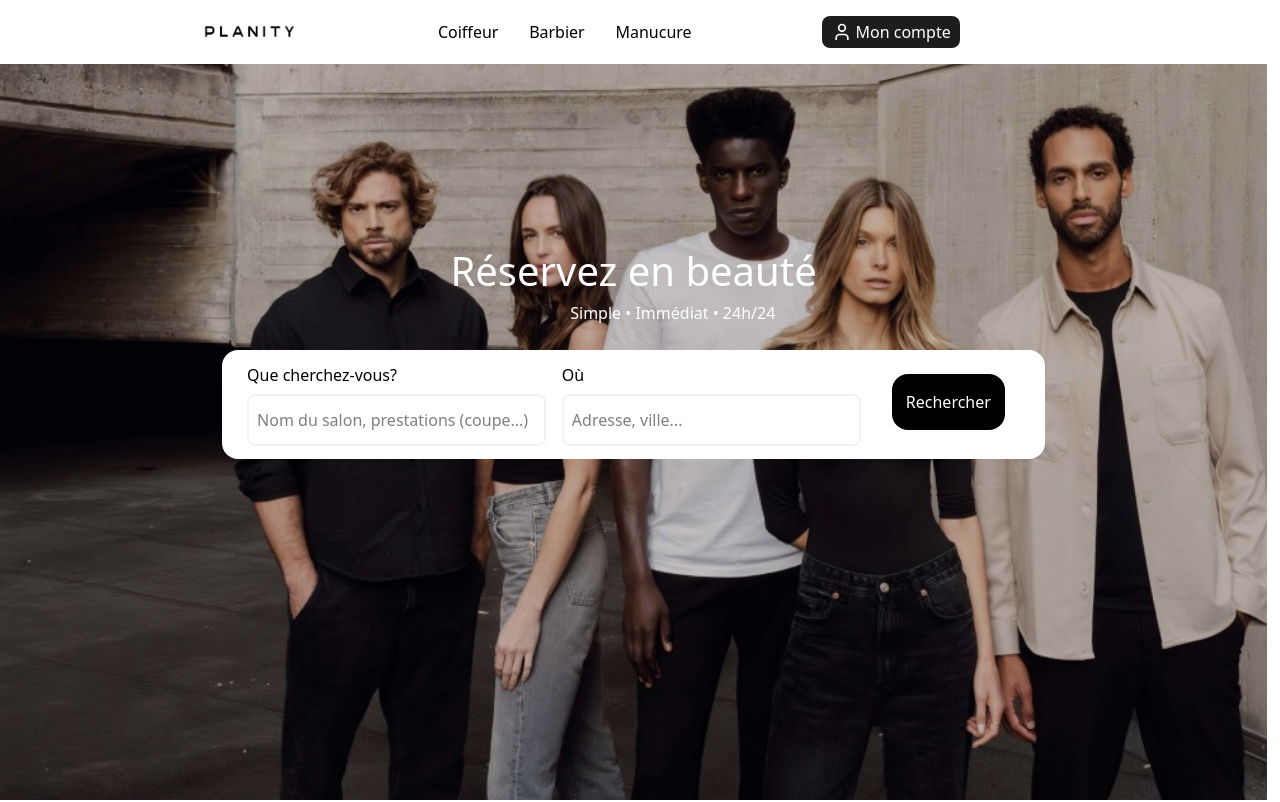
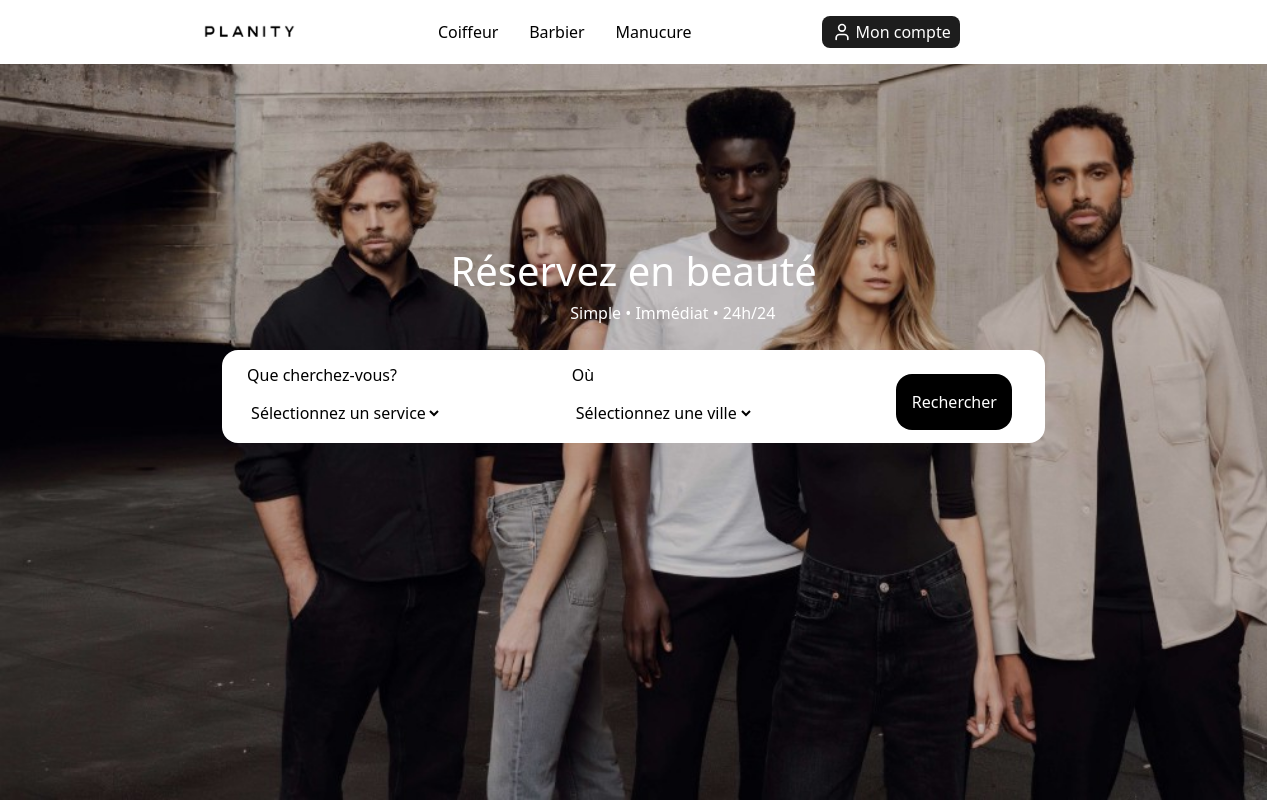
Before and after one commit to luminescencedev/Planity_Clone, a Next.js app in the folder frontend/: page /home in a window 1280 px wide. Shown: the top 802 px of the page. Built offline with nearby package versions, Linux system fonts and the light colour scheme.

Commit message:
fix overall css + home page

```diff
--- a/frontend/pages/home.js
+++ b/frontend/pages/home.js
@@ -18,17 +18,42 @@ export default function Register() {
         <Header />
         <h1>Réservez en beauté</h1>
         <span>Simple • Immédiat • 24h/24</span>
-
-        <form id="search" onSubmit={handleHome} >
-            <label for="name">
-              <span>Que cherchez-vous?</span>
-            <input type="text" id="name" name="name" placeholder="Nom du salon, prestations (coupe...)"></input>
-            </label>
-            <label for="adress">
-              <span>Où</span>
-            <input type="text" id="adress" name="adress" placeholder="Adresse, ville..."></input>
-            </label>
-            <button type="submit">Rechercher</button>
+        <form onSubmit={handleHome} id="search">
+          <label htmlFor="name">
+            <span>Que cherchez-vous?</span>
+            <select
+              id="name"
+              name="name"
+              onChange={(e) => setNameSearch(e.target.value)}
+              value={nameSearch}
+            >
+              <option value="">Sélectionnez un service</option>
+              <option value="Barbier">Barbier</option>
+              <option value="Coiffeur">Coiffeur</option>
+              <option value="Manucure">Manucure</option>
+            </select>
+          </label>
+          <label htmlFor="adress">
+            <span>Où</span>
+            <select
+              id="adress"
+              name="adress"
+              onChange={(e) => setLocalisation(e.target.value)}
+              value={localisation}
+            >
+              <option value="">Sélectionnez une ville</option>
+              <option value="Paris">Paris</option>
+              <option value="Lyon">Lyon</option>
+              <option value="Marseille">Marseille</option>
+              <option value="Bordeaux">Bordeaux</option>
+              <option value="Nice">Nice</option>
+              <option value="Toulouse">Toulouse</option>
+              <option value="Lille">Lille</option>
+              <option value="Nantes">Nantes</option>
+              <option value="Strasbourg">Strasbourg</option>
+            </select>
+          </label>
+          <button type="submit" className="cursor-pointer">Rechercher</button>
         </form>
       </main>
         <article id="discover">
--- a/frontend/styles/account.css
+++ b/frontend/styles/account.css
@@ -1,14 +1,14 @@
 .container-account {
    background-color: #f7f7f7;
 }
-.page-title {
+.container-account .page-title {
     padding-top: 10vh;
     height: auto;
     font-size: 2rem;
     margin-left: 10%;
 }
 
-.container {
+.container-account .container {
     display: flex;
     align-items: flex-start;
     justify-content: space-between;
@@ -16,7 +16,7 @@
     gap: 20px;
 }
 
-.left {
+.container-account .left {
     width: 30%;
     height: 35vh;
     background-color: white;
@@ -30,7 +30,7 @@
     box-shadow: 0 4px 10px rgba(0, 0, 0, 0.1);
 }
 
-  .right {
+.container-account  .right {
     display: flex;
     flex-direction: column;
     width: 60%;
@@ -39,7 +39,7 @@
     gap: 20px;
   }
 
-  .box {
+.container-account  .box {
     display: flex;
     flex-direction: column;
     background-color: white;
@@ -49,7 +49,7 @@
     box-shadow: 0 4px 10px rgba(0, 0, 0, 0.1);
 }
 
-  .rendez-vous {
+ .container-account .rendez-vous {
     padding: 2%;
     display: flex;
     flex-direction: column;
@@ -57,41 +57,41 @@
     height: 20vh;
   }
 
-  .user-infos {
+.container-account  .user-infos {
     display: flex;
     flex-direction: column;
     justify-content: space-evenly;
  height: 40vh;
   }
-  .user-infos h2{
+.container-account  .user-infos h2{
     margin-bottom: 20px;
   }
 
-  .form-group{
+.container-account  .form-group{
     display: flex;
     flex-direction: row;
     gap: 10px;
     width: 30%;
   }
 
-  .container-account h2{
+ .container-account .container-account h2{
     font-weight: 600;
     font-size: larger;
   }
-  .form-row {
+ .container-account .form-row {
     display: flex;
     justify-content: space-between;
     gap: 20px;
     width: 100%;
   }
 
-  .form-group {
+ .container-account .form-group {
     flex: 1;
     display: flex;
     flex-direction: column;
   }
 
-  #rdv-submit{
+ .container-account #rdv-submit{
     background-color: black;
     color: white;
     border: none;
@@ -103,7 +103,7 @@
     width: 20%;
   }
 
-  form button{
+.container-account  form button{
     background-color: black;
     color: white;
     border: none;
@@ -116,7 +116,7 @@
     margin: 2%;
 
   }
-  form button[type="button"] {
+.container-account form button[type="button"] {
     background-color: #f3f3f5;
     color: black;
     border: 2px solid #f3f3f5;
@@ -128,29 +128,29 @@
     width: 20%;
 }
 
-form button[type="button"]:hover {
+.container-account form button[type="button"]:hover {
     background-color: #e0e0e0;
     border-color: #d6d6d6;
 }
 
 
-  input {
+.container-account  input {
     border: 2px solid #f3f3f5;
     border-radius: 8px;
     padding: 8px;
     width: 100%;
   }
 
-  .left h4 {
+.container-account  .left h4 {
     cursor: pointer;
     font-weight: normal;
     transition: font-weight 0.2s ease-in-out;
   }
 
-  .left h4.active {
+.container-account  .left h4.active {
     font-weight: bold;
   }
-  hr {
+.container-account  hr {
     border: 0;
     clear:both;
     display:block;
@@ -159,6 +159,6 @@ form button[type="button"]:hover {
     height: 1px;
   }
 
-  #logout-submit{
+.container-account  #logout-submit{
     color: red;
   }
```
